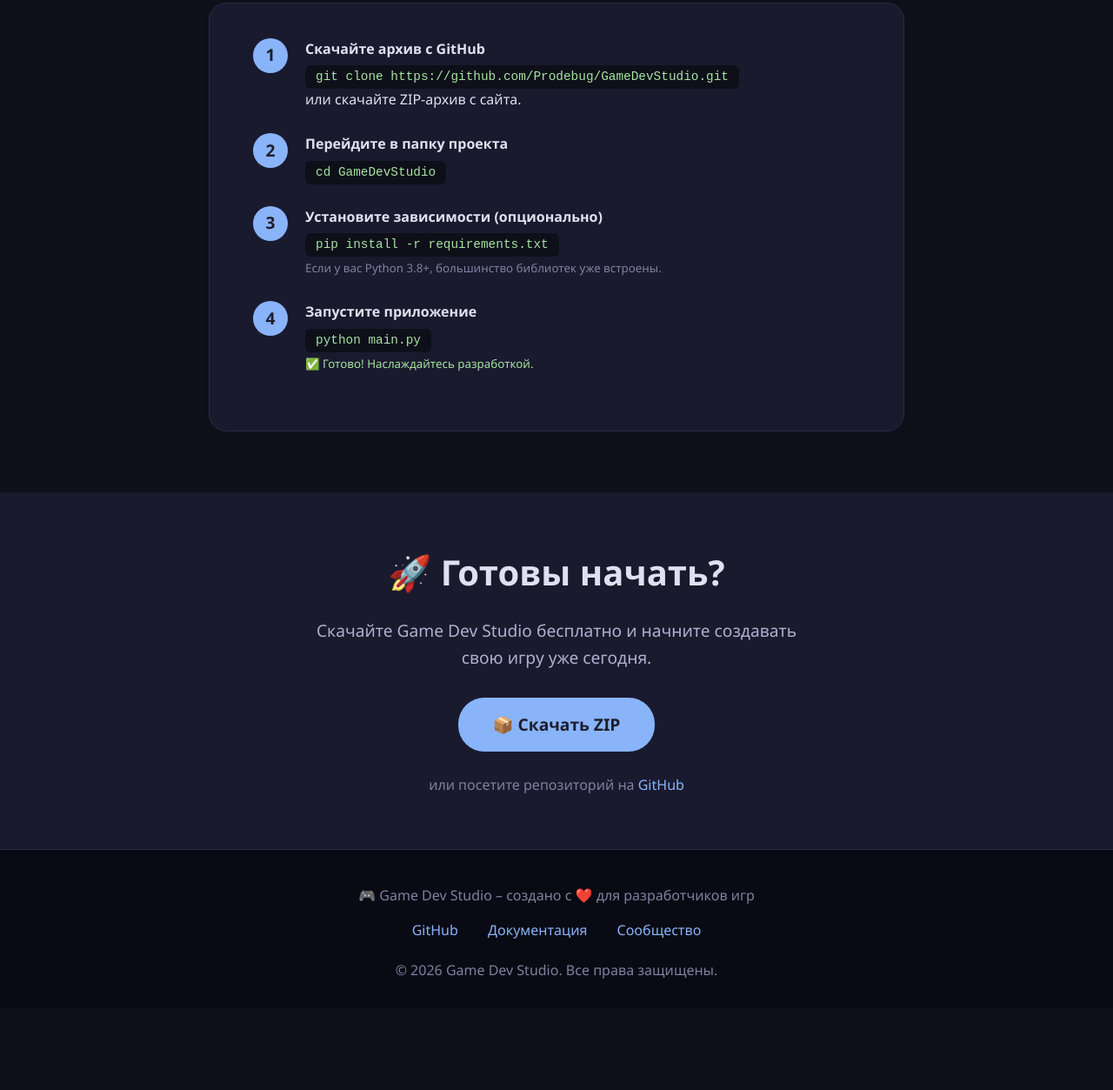
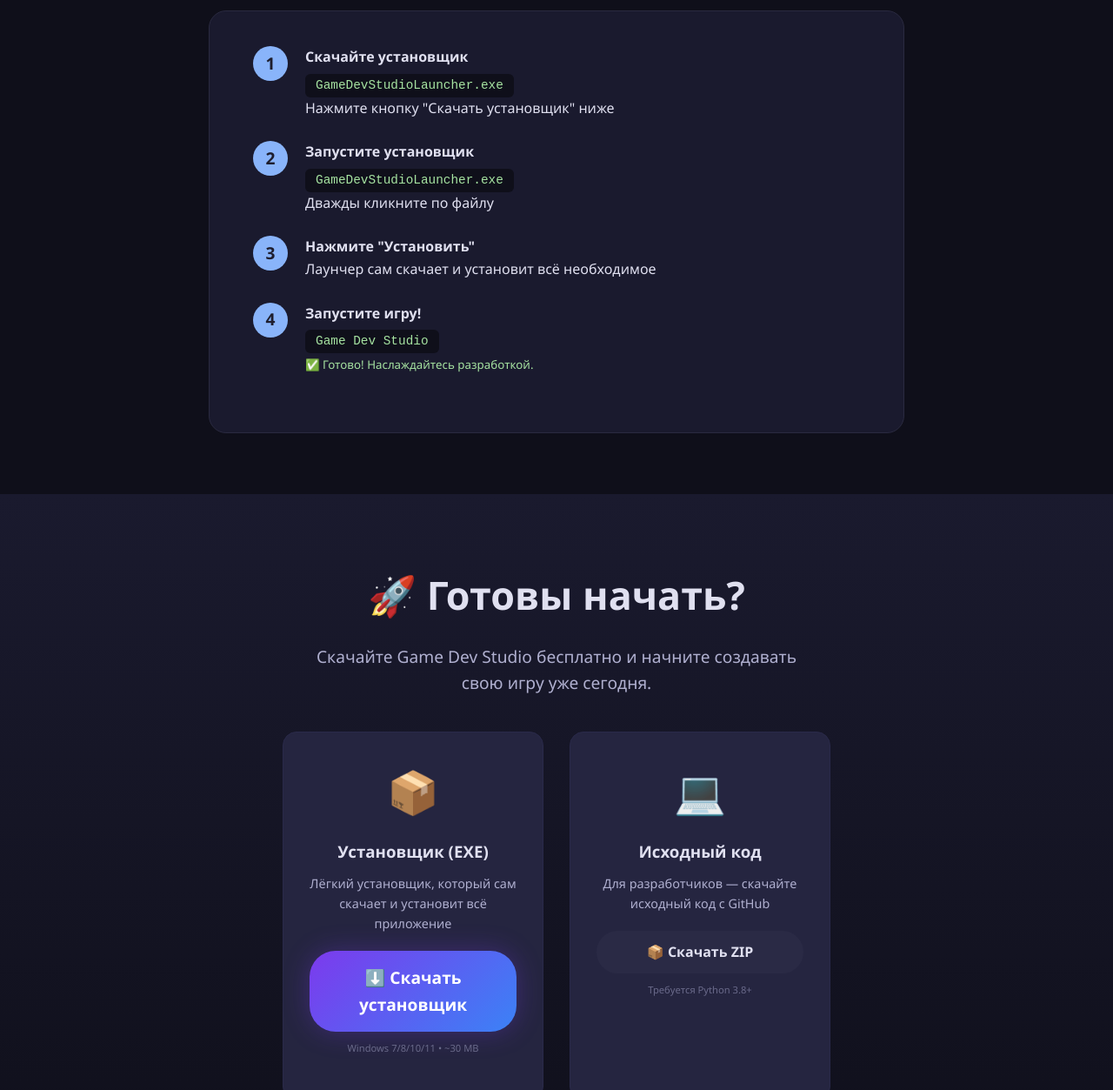
Before and after one commit to Prodebug/GameDevStudio, a plain HTML site: page index.html in a window 1280 px wide. Shown: the part 1547-2800 px from the top of the page at 87% size. Before the commit the page ends 2705 px from the top, so only its background shows below. Drawn offline with Linux system fonts and the light colour scheme.

Commit message:
Update index.html

```diff
--- a/index.html
+++ b/index.html
@@ -81,6 +81,17 @@
             background: #89b4fa;
             color: #1e1e2e;
         }
+        .btn-download {
+            background: linear-gradient(135deg, #7c3aed, #3b82f6);
+            color: white;
+            font-size: 1.2rem;
+            padding: 16px 40px;
+            box-shadow: 0 0 30px rgba(124, 58, 237, 0.3);
+        }
+        .btn-download:hover {
+            transform: translateY(-3px);
+            box-shadow: 0 0 50px rgba(124, 58, 237, 0.5);
+        }
 
         /* ===== Герой-секция ===== */
         .hero {
@@ -98,6 +109,11 @@
             font-size: 3.2rem;
             line-height: 1.2;
             margin-bottom: 20px;
+        }
+        .hero-text h1 .highlight {
+            background: linear-gradient(135deg, #89b4fa, #a78bfa);
+            -webkit-background-clip: text;
+            -webkit-text-fill-color: transparent;
         }
         .hero-text p {
             font-size: 1.2rem;
@@ -243,6 +259,56 @@
             margin-top: 6px;
         }
 
+        /* ===== Секция скачивания ===== */
+        #download {
+            padding: 80px 0;
+            background: linear-gradient(180deg, #1a1a2e, #0f0f1a);
+            text-align: center;
+        }
+        #download h2 {
+            font-size: 2.8rem;
+            margin-bottom: 20px;
+        }
+        #download .subtitle {
+            font-size: 1.2rem;
+            color: #b0b0d0;
+            max-width: 600px;
+            margin: 0 auto 40px;
+        }
+        .download-cards {
+            display: flex;
+            justify-content: center;
+            gap: 30px;
+            flex-wrap: wrap;
+        }
+        .download-card {
+            background: #252540;
+            border-radius: 16px;
+            padding: 30px;
+            width: 300px;
+            border: 1px solid #2a2a4a;
+            transition: transform 0.3s, box-shadow 0.3s;
+        }
+        .download-card:hover {
+            transform: translateY(-5px);
+            box-shadow: 0 15px 40px rgba(0,0,0,0.4);
+        }
+        .download-card .icon {
+            font-size: 3rem;
+            margin-bottom: 15px;
+        }
+        .download-card h3 {
+            margin-bottom: 10px;
+        }
+        .download-card p {
+            color: #b0b0d0;
+            font-size: 0.9rem;
+            margin-bottom: 20px;
+        }
+        .download-card .btn {
+            width: 100%;
+        }
+
         /* ===== Подвал ===== */
         footer {
             background: #0a0a14;
@@ -258,6 +324,15 @@
         }
         .footer-links a:hover {
             color: #a6e3a1;
+        }
+        .footer-badge {
+            display: inline-block;
+            background: #1a1a2e;
+            padding: 5px 15px;
+            border-radius: 20px;
+            font-size: 0.8rem;
+            color: #a6e3a1;
+            margin-top: 15px;
         }
 
         /* ===== Адаптив ===== */
@@ -289,6 +364,14 @@
             .step-number {
                 margin-bottom: 5px;
             }
+            .download-cards {
+                flex-direction: column;
+                align-items: center;
+            }
+            .download-card {
+                width: 100%;
+                max-width: 350px;
+            }
         }
         @media (max-width: 480px) {
             header {
@@ -317,13 +400,13 @@
 
 <section class="hero container">
     <div class="hero-text">
-        <h1>Создавайте игры <br>профессионально</h1>
+        <h1>Создавайте игры <br><span class="highlight">профессионально</span></h1>
         <p>
             Game Dev Studio – мощный инструмент на Python для генерации сюжетов, персонажей,
             карт, квестов, диалогов и многого другого. Ускоряет разработку в 10 раз.
         </p>
         <div class="hero-buttons">
-            <a href="#download" class="btn">📥 Скачать сейчас</a>
+            <a href="#download" class="btn btn-download">⬇️ Скачать установщик</a>
             <a href="https://github.com/Prodebug/GameDevStudio" target="_blank" class="btn btn-outline">🔗 GitHub</a>
         </div>
     </div>
@@ -400,37 +483,37 @@
         <div class="step">
             <div class="step-number">1</div>
             <div class="step-content">
-                <strong>Скачайте архив с GitHub</strong>
+                <strong>Скачайте установщик</strong>
                 <br>
-                <code>git clone https://github.com/Prodebug/GameDevStudio.git</code>
+                <code>GameDevStudioLauncher.exe</code>
                 <br>
-                или скачайте ZIP-архив с сайта.
+                Нажмите кнопку "Скачать установщик" ниже
             </div>
         </div>
         <div class="step">
             <div class="step-number">2</div>
             <div class="step-content">
-                <strong>Перейдите в папку проекта</strong>
+                <strong>Запустите установщик</strong>
                 <br>
-                <code>cd GameDevStudio</code>
+                <code>GameDevStudioLauncher.exe</code>
+                <br>
+                Дважды кликните по файлу
             </div>
         </div>
         <div class="step">
             <div class="step-number">3</div>
             <div class="step-content">
-                <strong>Установите зависимости (опционально)</strong>
+                <strong>Нажмите "Установить"</strong>
                 <br>
-                <code>pip install -r requirements.txt</code>
-                <br>
-                <small style="color:#8080a0;">Если у вас Python 3.8+, большинство библиотек уже встроены.</small>
+                Лаунчер сам скачает и установит всё необходимое
             </div>
         </div>
         <div class="step">
             <div class="step-number">4</div>
             <div class="step-content">
-                <strong>Запустите приложение</strong>
+                <strong>Запустите игру!</strong>
                 <br>
-                <code>python main.py</code>
+                <code>Game Dev Studio</code>
                 <br>
                 <small style="color:#a6e3a1;">✅ Готово! Наслаждайтесь разработкой.</small>
             </div>
@@ -438,17 +521,34 @@
     </div>
 </section>
 
-<section id="download" style="padding:60px 0; background: #1a1a2e; text-align:center;">
+<section id="download">
     <div class="container">
-        <h2 style="font-size:2.5rem; margin-bottom:20px;">🚀 Готовы начать?</h2>
-        <p style="font-size:1.2rem; max-width:600px; margin:0 auto 30px; color:#b0b0d0;">
+        <h2>🚀 Готовы начать?</h2>
+        <p class="subtitle">
             Скачайте Game Dev Studio бесплатно и начните создавать свою игру уже сегодня.
         </p>
-        <a href="https://github.com/Prodebug/GameDevStudio/archive/refs/heads/main.zip" class="btn" style="font-size:1.2rem; padding:16px 40px;">
-            📦 Скачать ZIP
-        </a>
-        <br><br>
-        <span style="color:#8080a0;">или посетите репозиторий на <a href="https://github.com/Prodebug/GameDevStudio" target="_blank">GitHub</a></span>
+        <div class="download-cards">
+            <div class="download-card">
+                <div class="icon">📦</div>
+                <h3>Установщик (EXE)</h3>
+                <p>Лёгкий установщик, который сам скачает и установит всё приложение</p>
+                <a href="https://github.com/Prodebug/GameDevStudio/releases/download/v2.0.0/GameDevStudioLauncher.exe" class="btn btn-download">
+                    ⬇️ Скачать установщик
+                </a>
+                <p style="font-size:0.7rem; margin-top:10px; color:#6a6a8a;">Windows 7/8/10/11 • ~30 MB</p>
+            </div>
+            <div class="download-card">
+                <div class="icon">💻</div>
+                <h3>Исходный код</h3>
+                <p>Для разработчиков — скачайте исходный код с GitHub</p>
+                <a href="https://github.com/Prodebug/GameDevStudio/archive/refs/heads/main.zip" class="btn" style="background:#2a2a45; color:#e0e0f0;">
+                    📦 Скачать ZIP
+                </a>
+                <p style="font-size:0.7rem; margin-top:10px; color:#6a6a8a;">Требуется Python 3.8+</p>
+            </div>
+        </div>
+        <br>
+        <span style="color:#6a6a8a;">или посетите репозиторий на <a href="https://github.com/Prodebug/GameDevStudio" target="_blank">GitHub</a></span>
     </div>
 </section>
 
@@ -460,6 +560,7 @@
             <a href="#">Документация</a>
             <a href="#">Сообщество</a>
         </div>
+        <div class="footer-badge">🟢 v2.0.0</div>
         <p style="margin-top:20px;">© 2026 Game Dev Studio. Все права защищены.</p>
     </div>
 </footer>
```
